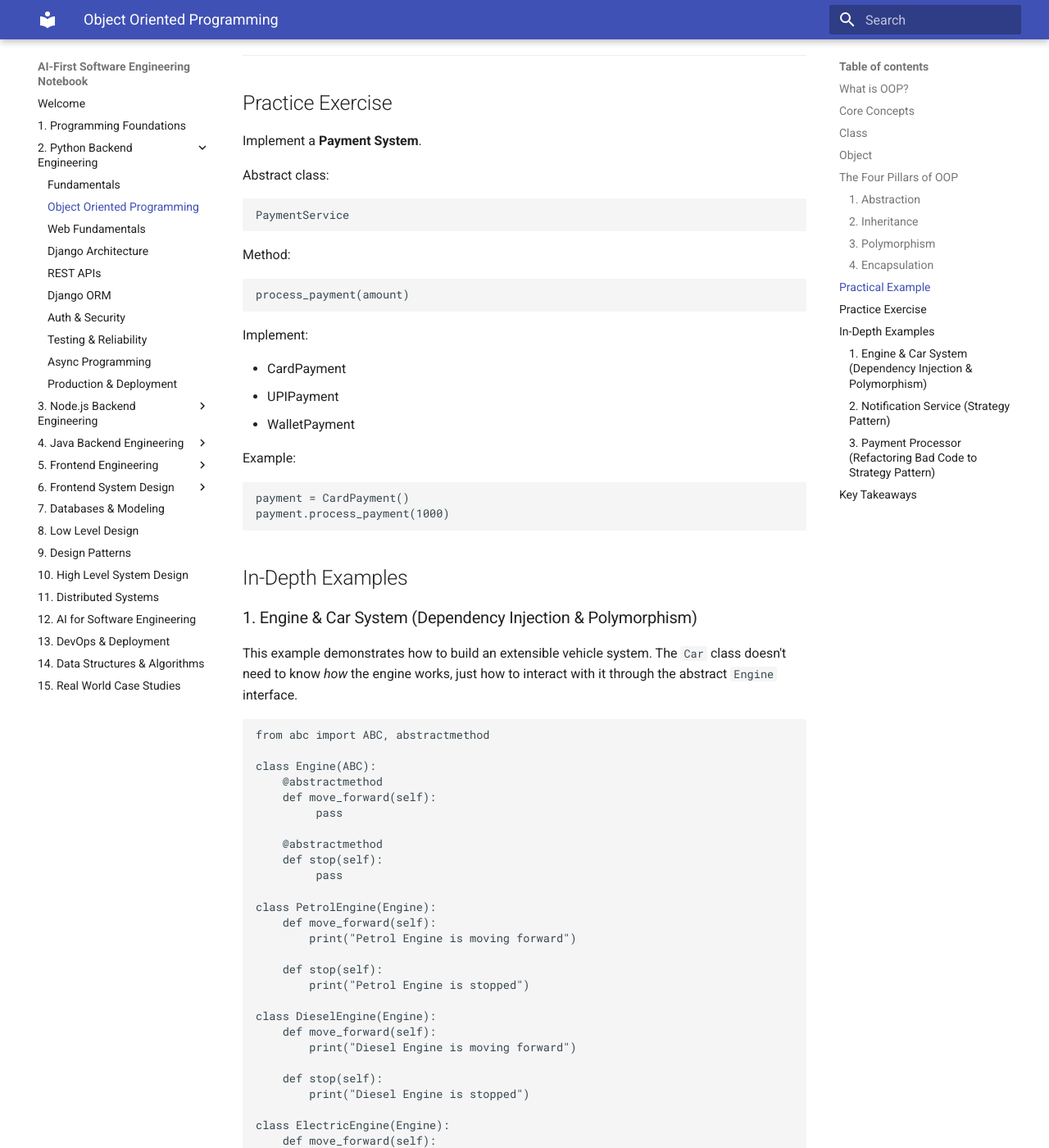
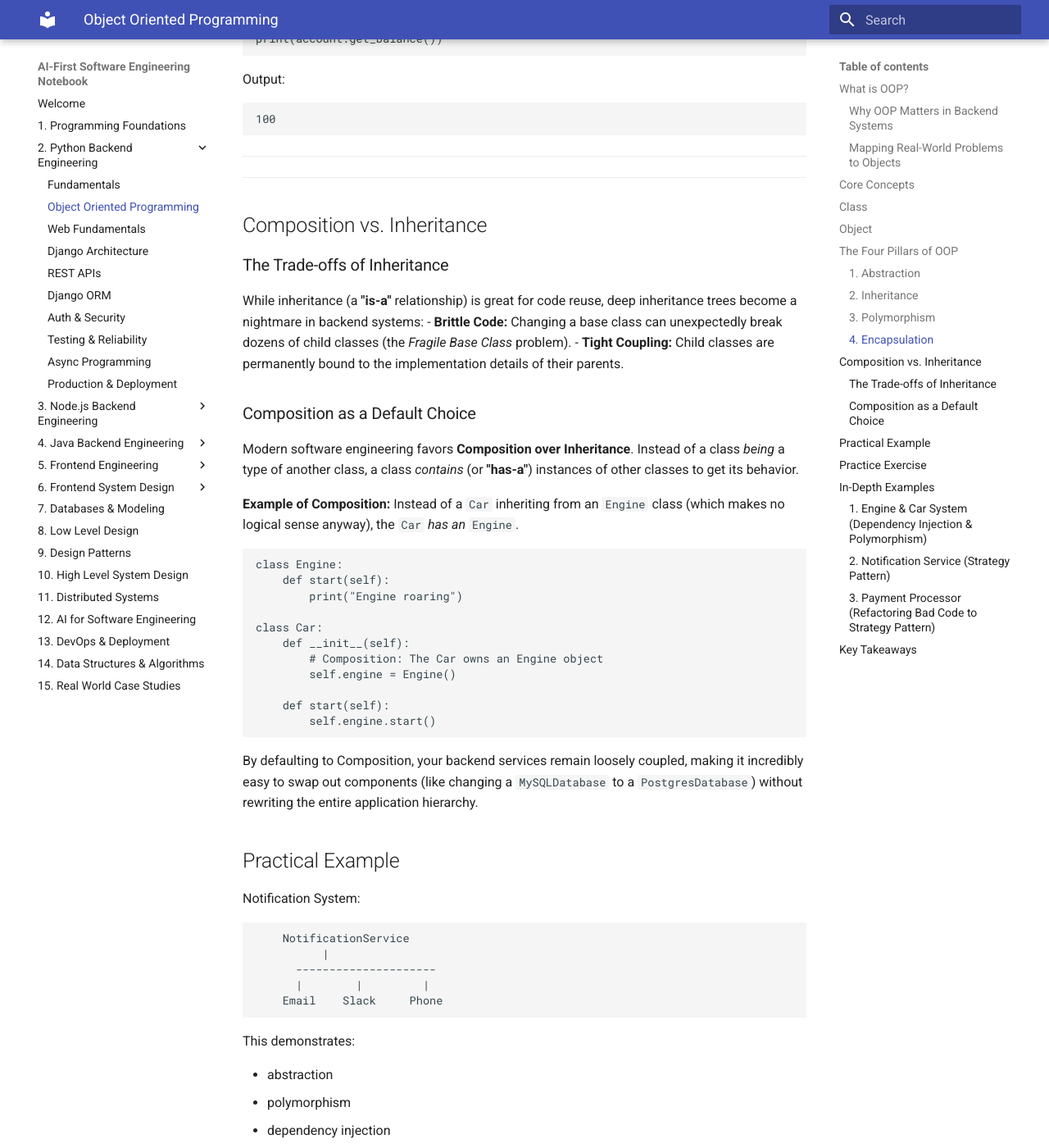
Before and after one commit to ergauravgoyal/ai-first-software-engineer, an MkDocs documentation site: the page built from docs/02-python-backend-engineering/02-object-oriented-programming.md, in a window 1280 px wide and 1400 px high, scrolled down 5225 px. Shown: the whole window at 82% size. Built offline with MkDocs 1.6.1 and Material for MkDocs 9.7.7, drawn with Linux system fonts in a browser that asks for light colours; some of the changed text lies outside the part shown.

Commit message:
Add advanced OOP topics and curriculum mappings

````diff
--- a/docs/02-python-backend-engineering/02-object-oriented-programming.md
+++ b/docs/02-python-backend-engineering/02-object-oriented-programming.md
@@ -21,6 +21,21 @@
 
 - **State (data)** → attributes\
 - **Behavior (actions)** → methods
+
+---
+
+
+### Why OOP Matters in Backend Systems
+In backend architecture, OOP is crucial for:
+1. **Modularity:** Breaking down massive applications (like a billing system or inventory manager) into small, manageable class files.
+2. **State Management:** Backend systems constantly manage state (e.g., active Database Connections, authenticated User Sessions). Objects encapsulate this state safely.
+3. **Standardized APIs:** Creating interfaces (like standard `PaymentGateway` classes) allows different developers to build plugins or extensions without breaking the core system.
+
+### Mapping Real-World Problems to Objects
+When designing a backend, use **Domain-Driven Design** heuristics to map the business problem to code:
+- **Nouns** become **Classes** (e.g., *Customer*, *Invoice*)
+- **Adjectives** become **Attributes / State** (e.g., *is_active*, *balance*)
+- **Verbs** become **Methods / Behavior** (e.g., *pay_bill()*, *cancel_subscription()*)
 
 ---
 
@@ -205,6 +220,13 @@
 Encapsulation means **restricting direct access to internal data and
 exposing controlled access through methods**.
 
+**Access Control in Python:**
+Unlike Java or C++, Python does not have strict compiler-enforced `private` or `protected` keywords. Instead, it relies on naming conventions:
+- **Public:** `balance` (Accessible anywhere)
+- **Protected:** `_balance` (Convention indicating "internal use only", usually for subclasses)
+- **Private:** `__balance` (Triggers *Name Mangling* to prevent accidental access from outside the class)
+
+
 Example:
 
 ``` python
@@ -237,6 +259,37 @@
 ```
 
 ---
+
+---
+
+## Composition vs. Inheritance
+
+### The Trade-offs of Inheritance
+While inheritance (a **"is-a"** relationship) is great for code reuse, deep inheritance trees become a nightmare in backend systems:
+- **Brittle Code:** Changing a base class can unexpectedly break dozens of child classes (the *Fragile Base Class* problem).
+- **Tight Coupling:** Child classes are permanently bound to the implementation details of their parents.
+
+### Composition as a Default Choice
+Modern software engineering favors **Composition over Inheritance**.
+Instead of a class *being* a type of another class, a class *contains* (or **"has-a"**) instances of other classes to get its behavior.
+
+**Example of Composition:**
+Instead of a `Car` inheriting from an `Engine` class (which makes no logical sense anyway), the `Car` *has an* `Engine`.
+
+```python
+class Engine:
+    def start(self):
+        print("Engine roaring")
+
+class Car:
+    def __init__(self):
+        # Composition: The Car owns an Engine object
+        self.engine = Engine()
+
+    def start(self):
+        self.engine.start()
+```
+By defaulting to Composition, your backend services remain loosely coupled, making it incredibly easy to swap out components (like changing a `MySQLDatabase` to a `PostgresDatabase`) without rewriting the entire application hierarchy.
 
 ## Practical Example
 
````
